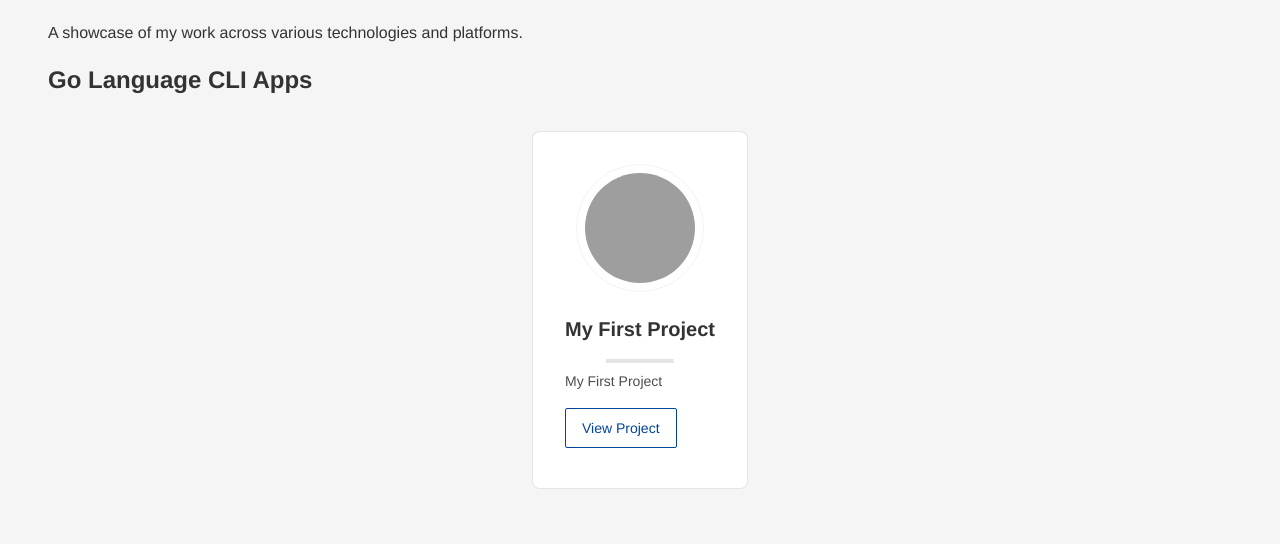
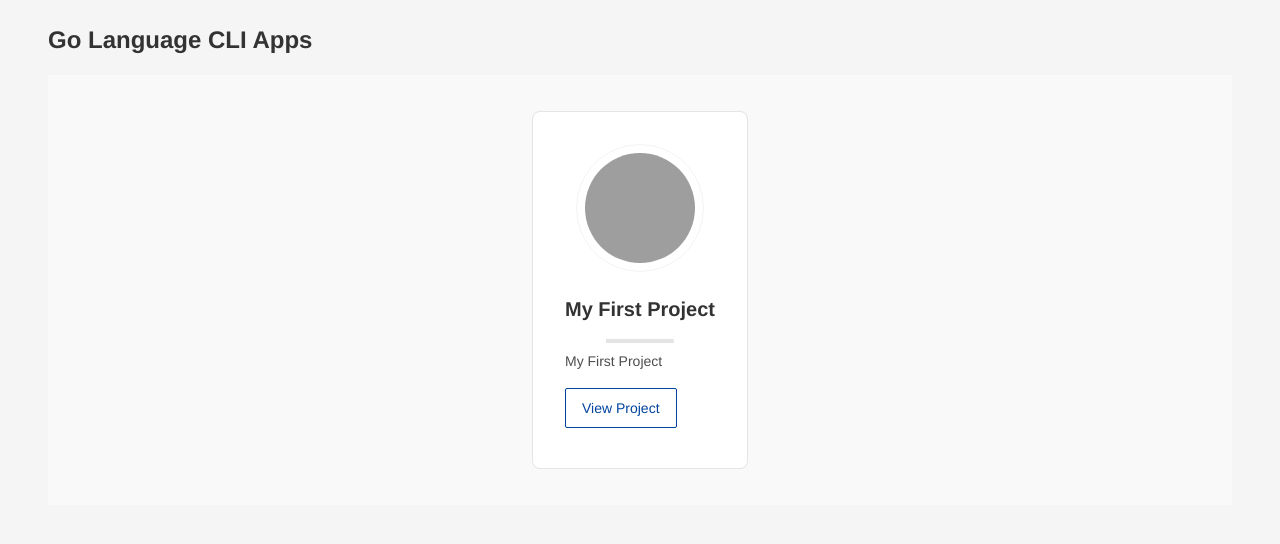
Before and after one commit to JoshuaWoodsdev/mywork, a Gatsby site: page /projects in a window 1280 px wide. Shown: the part 408-952 px from the top of the page. Built offline with nearby package versions, Linux system fonts and the light colour scheme; Gatsby itself is replaced by a stand-in of ours; grey boxes are pictures that could not be loaded.

Commit message:
Updates to layhour text and last to do is projects

```diff
--- a/src/components/Layout.js
+++ b/src/components/Layout.js
@@ -27,8 +27,6 @@ const Layout = ({ children, pageTitle, pageName }) => {
                 <a href="mailto:" class="link b f3 f2-ns dim black-70 ">nordev@protonmail.com</a>
                 <p class="f6 db b ttu lh-solid">© {new Date().getFullYear()} Joshua Woods</p>
             </footer>
-
-
         </div>
     );
 };
--- a/src/components/projectCard.js
+++ b/src/components/projectCard.js
@@ -2,7 +2,7 @@ import React from 'react';
 
 const ProjectCard = ({ title, imageUrl, replitLink }) => {
   return (
-    <div className="mw5 center bg-white br3 pa3 pa4-ns mv3 ba b--black-10">
+    <div className="project-card mw5 center bg-white br3 pa3 pa4-ns mv3 ba b--black-10">
       <div className="tc">
         <img src={imageUrl} alt={title} className="br-100 h4 w4 dib ba b--black-05 pa2" />
         <h1 className="f4">{title}</h1>
--- a/src/components/projectsContainer.js
+++ b/src/components/projectsContainer.js
@@ -12,7 +12,7 @@ const projects = [
 
 const ProjectsContainer = () => {
   return (
-    <div className="flex flex-wrap justify-center items-center">
+    <div className="projects-container">
       {projects.map((project, index) => (
         <ProjectCard
           key={index}
--- a/src/data/data.json
+++ b/src/data/data.json
@@ -2,12 +2,11 @@
   "home": {
     "title": "My Digital Space",
     "name": "Joshua Woods Developer",
-    "description": "I turn ideas into reality by combining technical expertise with practical design solutions. My projects cover a wide range of the digital landscape, from creating simple, effective tools to building complex front-end user interfaces and reliable back-end systems. Coming from a creative background, I pay close attention to design details while maintaining a strong focus on technical functionality. I value teamwork and excel in working with small, dedicated teams to meet our common goals. My aim is to develop practical, user-focused applications and systems that address real-world challenges, leveraging the newest technologies to deliver impactful results.",
-    "cta": "Discover My Work"
+    "description": "I turn ideas into reality by combining technical expertise with practical design solutions."
   },
   "about": {
     "title": "About Me",
-    "description": "I'm a passionate developer from Louisiana with a flair for creating engaging digital experiences. With a background in both development and design, I enjoy blending aesthetics with functionality. My toolbox includes languages like Go, JavaScript, and frameworks like Gatsby.js, along with a keen interest in open-source projects and community collaboration.",
+    "description": "I'm a software developer from Louisiana, specializing in creating digital experiences and practical tools. My expertise lies in combining design with functionality, using a toolkit that includes Go, JavaScript, Lua, Figma, and Linux. I primarily focus on developing CLI tools with Go and Lua, and building projects with React and Gatsby.js, occasionally exploring Solid.js for innovative solutions.",
     "skillsTitle": "My Toolkit",
     "skills": [
       "Go",
@@ -30,7 +29,7 @@
   },
   "contact": {
     "title": "Get In Touch",
-    "description": "Interested in collaborating or discussing a project? I'd love to hear from you! Reach out to me through any of the channels below, and let's create something amazing together.",
+    "description": "Interested in collaborating or discussing a project? I'd love to hear from you.",
     "email": "hello@example.com",
     "socials": {
       "LinkedIn": "https://linkedin.com/in/yourprofile",
@@ -40,7 +39,7 @@
   },
   "projects": {
     "title": "My Projects",
-    "description": "A showcase of my work across various technologies and platforms.",
+
     "categories": {
       "goCLIApps": {
         "title": "Go Language CLI Apps",
--- a/src/pages/index.js
+++ b/src/pages/index.js
@@ -11,7 +11,7 @@ const IndexPage = () => {
           <div class="mw9 center pa4 pt5-ns ph7-l">
             <h3 class="f1 f1-m f-headline-l measure-narrow lh-title mv0">
               <span class="bg-black-90 lh-copy white pa1 tracked-tight">
-                {data.home.title}dddd
+                {data.home.title}
               </span>
             </h3>
             <h4 class="f2 fw1 georgia i">{data.home.cta}</h4>
--- a/src/pages/projects.js
+++ b/src/pages/projects.js
@@ -8,7 +8,6 @@ const ProjectsPage = () => {
     return (
       <div className="pa4">
         <h1 className="f2">{data.projects.title}</h1>
-        <p className="measure lh-copy">{data.projects.description}</p>
         {Object.entries(data.projects.categories).map(([key, category]) => (
           <div key={key} className="mb5">
             <h2 className="f3 mb3">{category.title}</h2>
--- a/src/styles/global.css
+++ b/src/styles/global.css
@@ -113,7 +113,7 @@ html {
     max-width: 1600px;
     margin: 0 auto;
     padding: 0 1rem;
-    min-height: 1000px;
+    min-height: 500px;
   }
 
   .section {
@@ -126,3 +126,24 @@ html {
     h2 { font-size: 1.5rem; }
     /* Adjust other headings and font sizes as necessary */
   }
+
+
+  /* Add this CSS to your project's stylesheet */
+
+.projects-container {
+  display: flex;
+  flex-wrap: wrap;
+  justify-content: center;
+  gap: 20px; /* Ensures consistent spacing between cards */
+  padding: 20px; /* Adds some padding around the entire container */
+  background-color: #f9f9f9; /* A light background to contrast the cards */
+}
+
+.project-card {
+  transition: transform 0.2s ease-in-out, box-shadow 0.2s ease-in-out; /* Smooth transitions for hover effects */
+}
+
+.project-card:hover {
+  transform: translateY(-5px); /* Slightly raises the card on hover for a subtle effect */
+  box-shadow: 0 10px 20px rgba(0,0,0,0.1); /* Adds a shadow for depth */
+}
```
Also changed, not shown: src/images/placeholders/placeholder_0.png (added), src/images/placeholders/placeholder_1.png (added), src/images/placeholders/placeholder_2.png (added), src/images/placeholders/placeholder_3.png (added), src/images/placeholders/placeholder_4.png (added), src/images/placeholders/placeholder_5.png (added), src/images/placeholders/placeholder_6.png (added).
